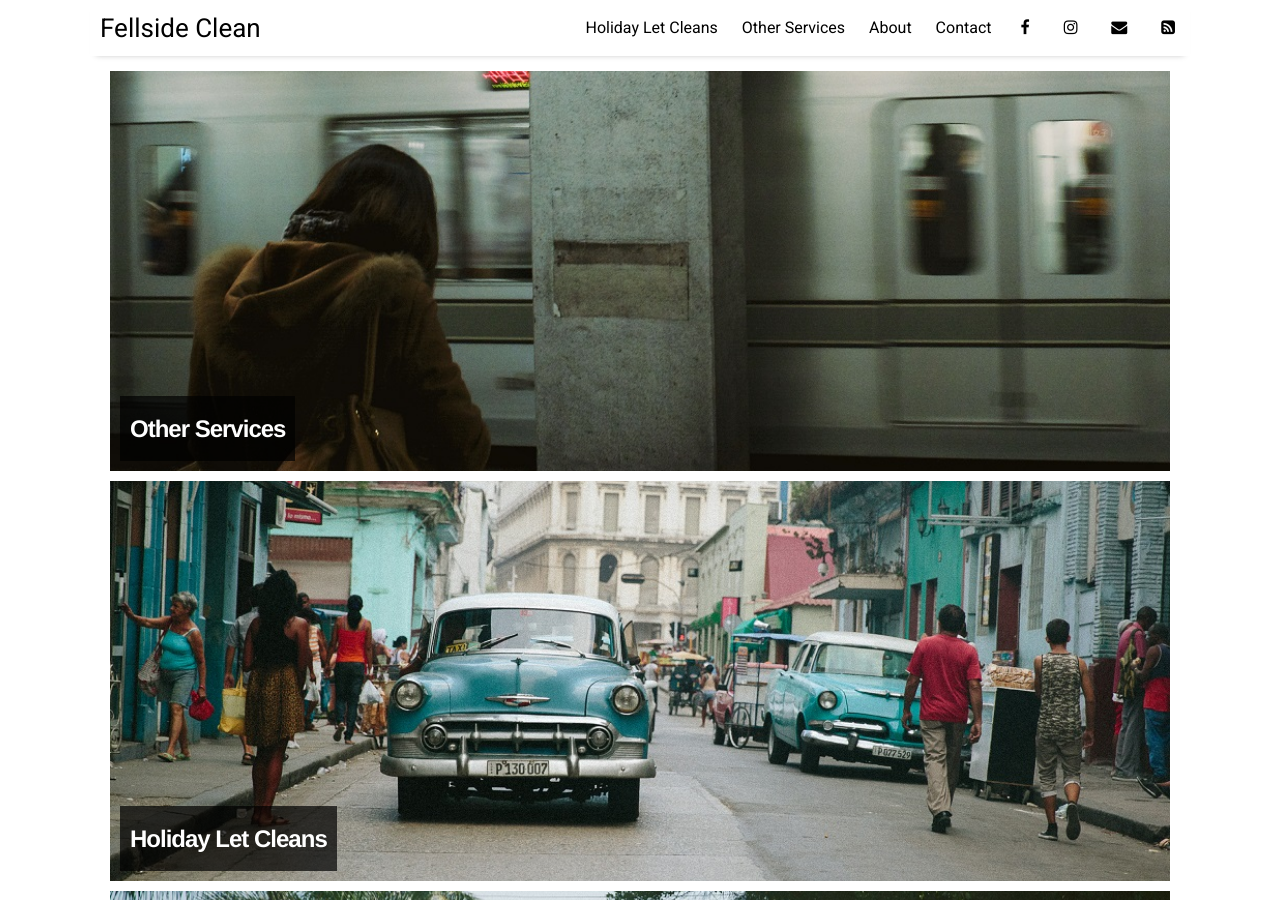
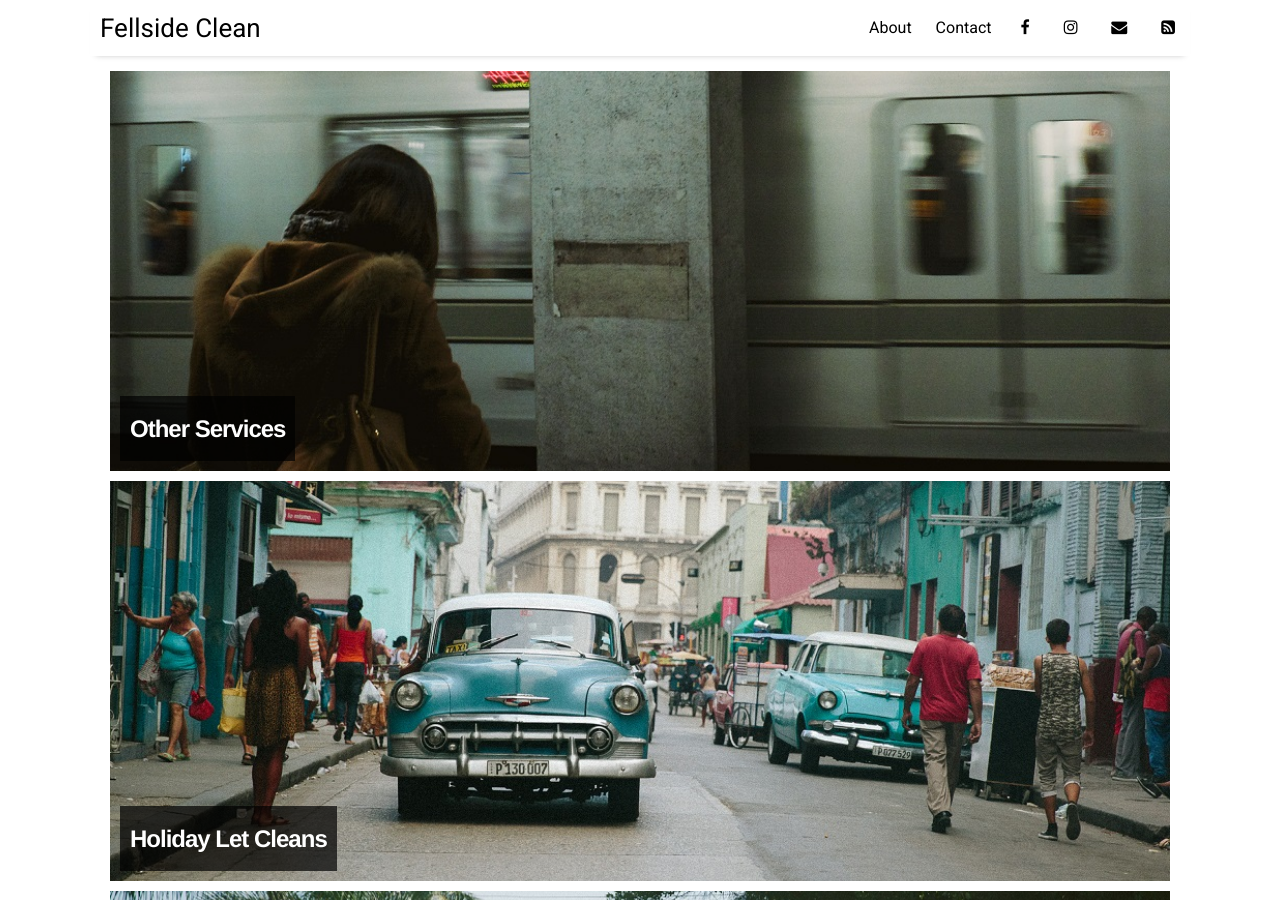
Before and after one commit to fellsideclean/fellsideclean.github.io, a Jekyll site: the page built from index.html, in a window 1280 px wide and 900 px high. Built offline with Jekyll 4.4.1, drawn with Linux system fonts in a browser that asks for light colours; nearby versions of some CDN libraries; the list of posts is cut into pages by our own code.

Commit message:
Update settings.yml

```diff
--- a/_data/settings.yml
+++ b/_data/settings.yml
@@ -7,8 +7,6 @@ disqus:
 google-ID: '' #'UA-112060364-2'
 
 menu:
-- {name: 'Holiday Let Cleans',  url: 'facts'}
-- {name: 'Other Services', url: 'resources'}
 - {name: 'About',              url: 'about'}
 - {name: 'Contact',            url: 'contact'}
 
```
